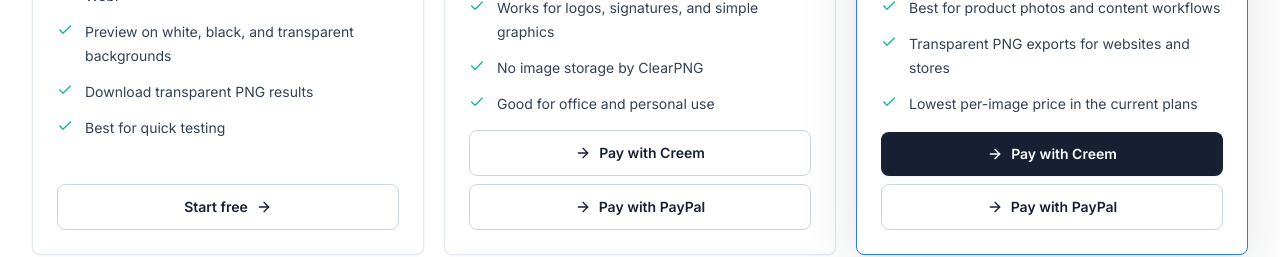
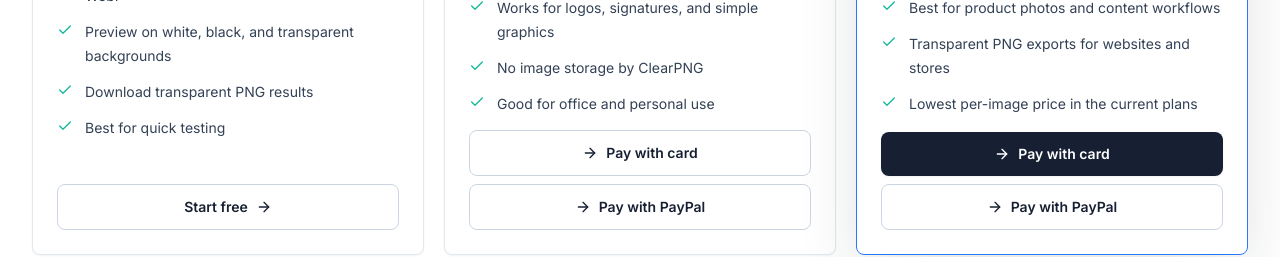
Before and after one commit to huoguo0913/clear-png, a Next.js app: page /pricing in a window 1280 px wide. Shown: the part 880-1137 px from the top of the page. Built offline with nearby package versions, Linux system fonts and the light colour scheme; no server answers.

Commit message:
修改支付文字

```diff
--- a/app/pricing/page.tsx
+++ b/app/pricing/page.tsx
@@ -256,7 +256,7 @@
                         provider="creem"
                         featured={plan.featured}
                       >
-                        Pay with Creem
+                        Pay with card
                       </PricingCheckoutButton>
                       <PricingCheckoutButton plan={plan.planId}>
                         Pay with PayPal
```
